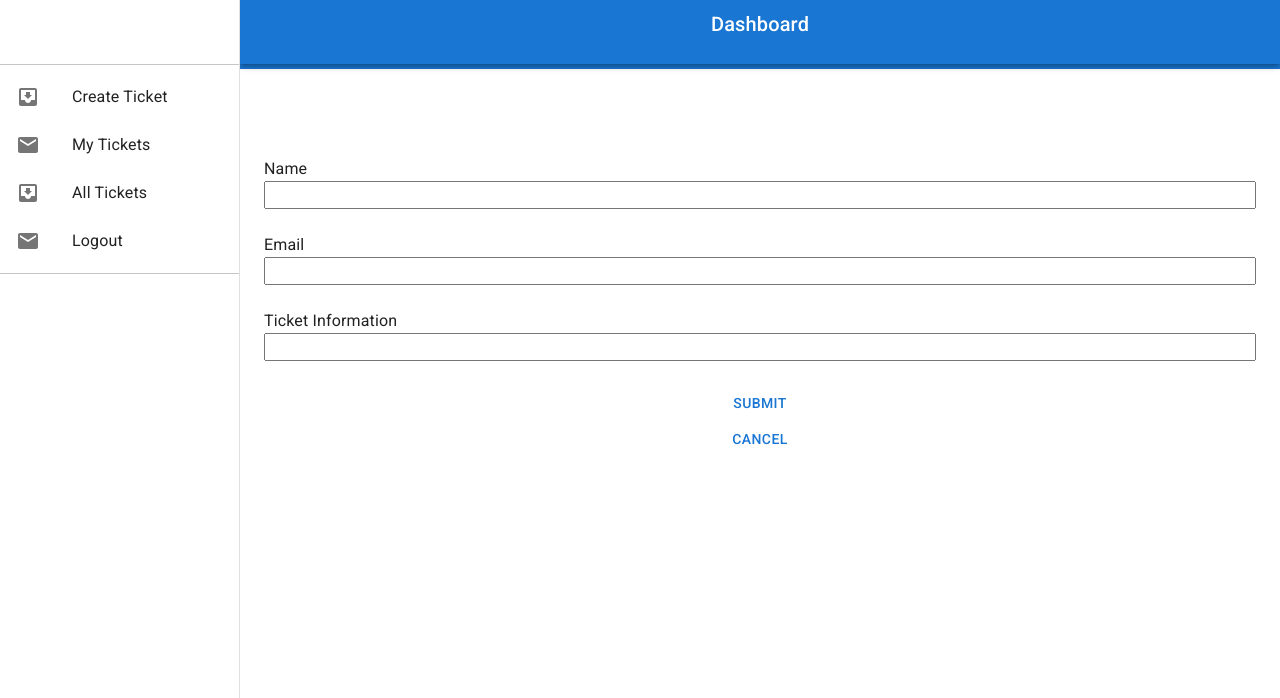
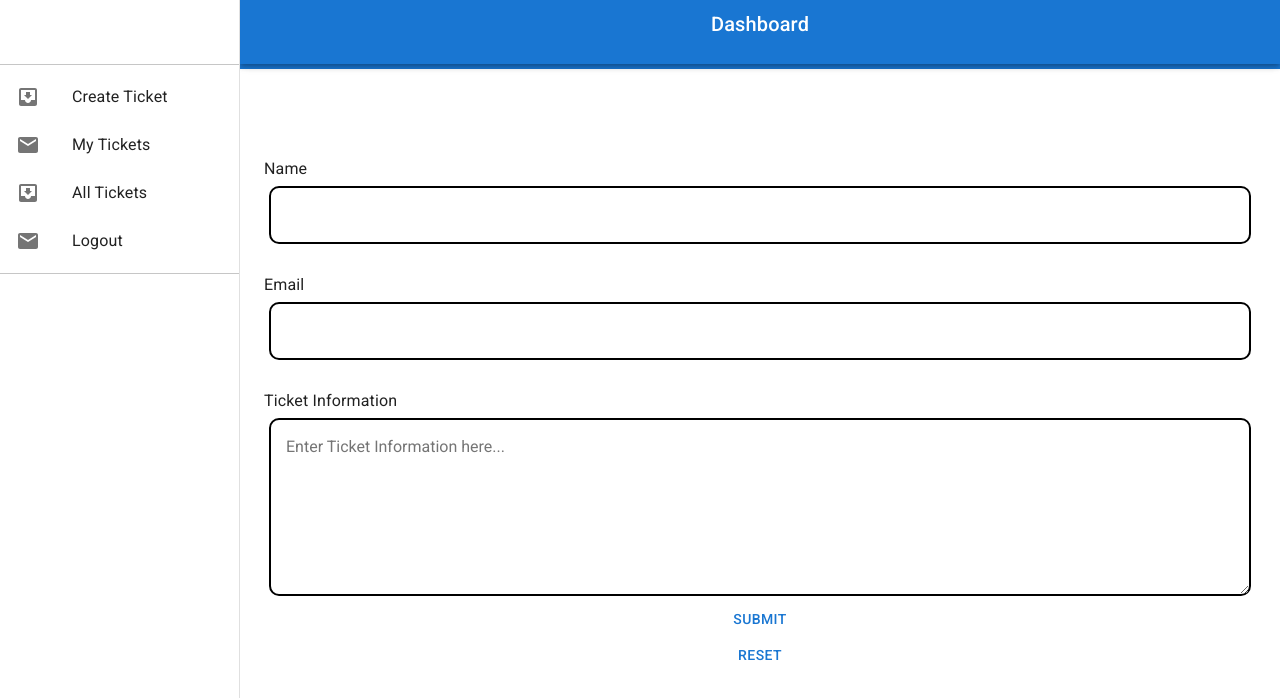
Before and after one commit to patrickrgrady81/ticket, a React (Create React App) app: page / in a window 1280 px wide. Both pictures are taken after a click on the button "LOGIN". Shown: the top 698 px of the page. Built offline with nearby package versions, Linux system fonts and the light colour scheme.

Commit message:
Refactored and styled TicketForm

```diff
--- a/src/components/SideDrawer/index.jsx
+++ b/src/components/SideDrawer/index.jsx
@@ -35,8 +35,7 @@ const SideDrawer = () => {
             case 0:
                 return <TicketForm/>
             case 3:
-                setLoggedIn(false);
-                break;
+                return setLoggedIn(false);
             default:
                 console.log(index);
         }
--- a/src/components/TicketForm/TicketForm.css
+++ b/src/components/TicketForm/TicketForm.css
@@ -2,3 +2,10 @@
     display: flex;
     flex-direction: column;
 }
+
+.formField {
+    border: 2px solid black;
+    border-radius: 10px;
+    margin: 5px;
+    padding: 15px;
+}
--- a/src/components/TicketForm/index.jsx
+++ b/src/components/TicketForm/index.jsx
@@ -7,7 +7,7 @@ import Button from '@mui/material/Button';
 
 import './TicketForm.css';
 
-import { Formik, Field, Form } from "formik";
+import { Formik, Field, Form, useField } from "formik";
 
 const TicketForm = () => {
     // Pass the useFormik() hook initial form values and a submit function that will
@@ -19,19 +19,21 @@ const TicketForm = () => {
         info: '',
     }
 
-    const onSubmit = (values) => {
+    const onSubmit = (values, {setSubmitting, resetForm}) => {
         console.log(JSON.stringify(values, null, 2));
 
         // Send the info to the backend
     }
 
 
-    const handleCancel = () => {
-        // TODO: Show a dialog to see if user really wants to cancel
-        console.log("Canceled");
+    const doReset = () => {
+        // TODO: Show a dialog to see if user really wants to reset
+        console.log("Resetting");
 
         // if yes
     }
+
+    // TODO: Validate form info
 
     return (
         <>
@@ -40,7 +42,7 @@ const TicketForm = () => {
                 <Form noValidate className="new-ticket">
                     <label htmlFor="name">Name</label>
                     <Field
-                        type="name"
+                        type="text"
                         id="name"
                         className="name formField"
                         name="name"
@@ -52,15 +54,15 @@ const TicketForm = () => {
                         className="email formField"
                         name="email"
                     /><br/>
-                    <label htmlFor="info">Ticket Information</label>
-                    <Field
-                        type="info"
-                        id="info"
-                        className="info formField"
+                    <TextArea
+                        label="Ticket Information"
                         name="info"
-                    /><br/>
+                        rows="6"
+                        placeholder="Enter Ticket Information here..."
+                        className="formField"
+                    />
                     <Button type="submit">Submit</Button>
-                    <Button onClick={handleCancel}>Cancel</Button>
+                    <Button type="reset">Reset</Button>
                 </Form>
             )}
             </Formik>
@@ -70,3 +72,19 @@ const TicketForm = () => {
 }
 
 export default TicketForm
+
+
+const TextArea = ({label, ...props}) => {
+    // useField() returns [formik.getFieldProps(), formik.getFieldMeta()]
+    // which we can spread on <input> and alse replace ErrorMessage entirely.
+    const [field, meta] = useField(props);
+    return (
+        <>
+            <label htmlFor={props.id || props.name}>{label}</label>
+            <textarea className="text-area" {...field} {...props} />
+            {meta.touched && meta.error ? (
+                <div className="error">{meta.error}</div>
+            ) : null}
+        </>
+    );
+  };
```
